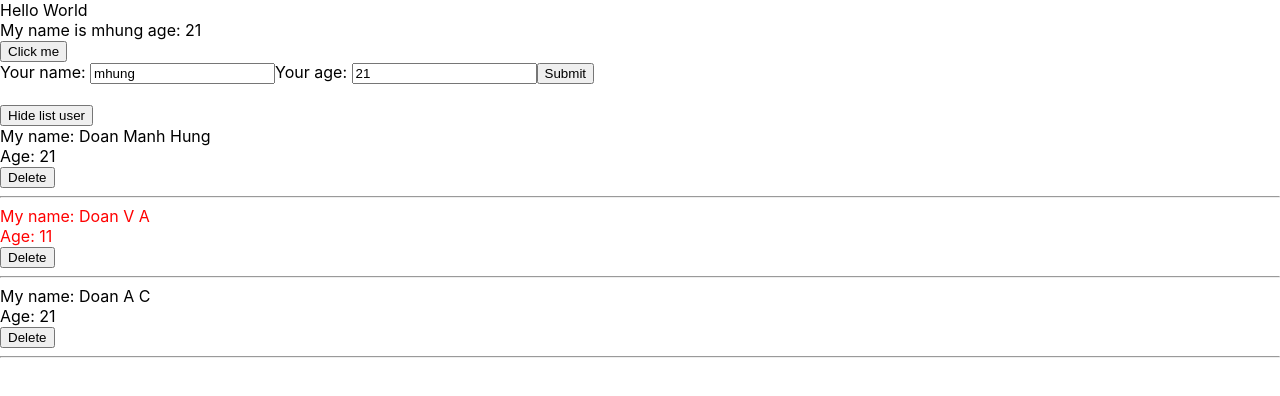
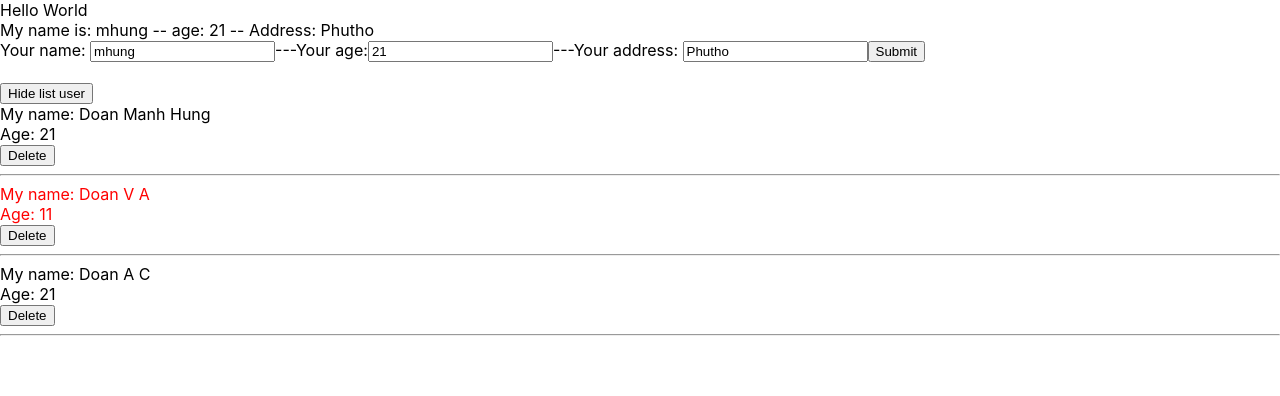
Before and after one commit to manhhungdoan/base-react-redux, a React (Create React App) app: page / in a window 1280 px wide. Shown: the top 396 px of the page. Built offline with nearby package versions, Linux system fonts and the light colour scheme.

Commit message:
#36-37 convert class to funtion (react hook)

```diff
--- a/src/components/AddUserInfor.js
+++ b/src/components/AddUserInfor.js
@@ -1,53 +1,100 @@
-import React from "react";
-class AddUserInfor extends React.Component {
-    //JSX
-    state = {
-        name: 'mhung',
-        address: 'Phu Tho',
-        age: 21
+import React, { useState } from "react";
+// class AddUserInfor extends React.Component {
+//     //JSX
+//     state = {
+//         name: 'mhung',
+//         address: 'Phu Tho',
+//         age: 21
+//     }
+//     handClick() {
+//         console.log('click me', this.state.name);
+//         this.setState({
+//             name: 'Doan Manh Hung'
+//         });
+//     }
+//     handOnchange = (event) => {
+//         this.setState(
+//             {
+//                 name: event.target.value
+//             }
+//         )
+//     }
+//     handleChangeAge = (event) => {
+//         this.setState(
+//             {
+//                 age: event.target.value
+//             }
+//         )
+//     }
+//     handleOnSubmit = (event) => {
+//         event.preventDefault();
+//         this.props.handleAddNewUser({
+//             id: Math.floor((Math.random() * 100) + 1) + 'random',
+//             name: this.state.name,
+//             age: this.state.age
+//         })
+//     }
+//     render() {
+//         return (
+//             <div>
+//                 <div>My name is {this.state.name} age: {this.state.age}</div>
+//                 <button onClick={(event) => { this.handClick(event) }}>Click me</button>
+//                 <form onSubmit={(event) => this.handleOnSubmit(event)}>
+//                     <label>Your name: </label>
+//                     <input value={this.state.name} type='text' onChange={(event) => this.handOnchange(event)}></input>
+//                     <label>Your age: </label>
+//                     <input value={this.state.age} type='text' onChange={(event) => this.handleChangeAge(event)}></input>
+//                     <button>Submit</button>
+//                 </form>
+//             </div>
+//         )
+//     }
+// }
+
+
+//React Hook
+const AddUserInfor = (props) => {
+    const [name, setName] = useState('mhung')
+    const [address, setAddress] = useState('Phutho')
+    const [age, setAge] = useState('21')
+
+    const handleOnChangeName = (event) => {
+        setName(event.target.value);
     }
-    handClick() {
-        console.log('click me', this.state.name);
-        this.setState({
-            name: 'Doan Manh Hung'
-        });
+
+    const handleOnChangeAge = (event) => {
+        setAge(event.target.value);
     }
-    handOnchange = (event) => {
-        this.setState(
+
+    const handleOnChangeAddress = (event) => {
+        setAddress(event.target.value);
+    }
+
+    const handleSubmit = (event) => {
+        event.preventDefault();
+        props.handleAddNewUser(
             {
-                name: event.target.value
+                id: Math.floor((Math.random() * 100) + 1) + 'random',
+                name: name,
+                age: age
             }
         )
     }
-    handleChangeAge = (event) => {
-        this.setState(
-            {
-                age: event.target.value
-            }
-        )
-    }
-    handleOnSubmit = (event) => {
-        event.preventDefault();
-        this.props.handleAddNewUser({
-            id: Math.floor((Math.random() * 100) + 1) + 'random',
-            name: this.state.name,
-            age: this.state.age
-        })
-    }
-    render() {
-        return (
-            <div>
-                <div>My name is {this.state.name} age: {this.state.age}</div>
-                <button onClick={(event) => { this.handClick(event) }}>Click me</button>
-                <form onSubmit={(event) => this.handleOnSubmit(event)}>
-                    <label>Your name: </label>
-                    <input value={this.state.name} type='text' onChange={(event) => this.handOnchange(event)}></input>
-                    <label>Your age: </label>
-                    <input value={this.state.age} type='text' onChange={(event) => this.handleChangeAge(event)}></input>
-                    <button>Submit</button>
-                </form>
-            </div>
-        )
-    }
+    return (
+        <>
+            <div>My name is: {name} -- age: {age} -- Address: {address}</div>
+            <form onSubmit={(event) => handleSubmit(event)}>
+                <label>Your name: </label>
+                <input value={name} type="text" onChange={(event) => handleOnChangeName(event)} ></input>
+                ---
+                <label>Your age:</label>
+                <input value={age} type='text' onChange={(event) => handleOnChangeAge(event)}></input>
+                ---
+                <label>Your address: </label>
+                <input value={address} type='text' onChange={(event) => handleOnChangeAddress(event)}></input>
+                <button>Submit</button>
+            </form>
+        </>
+    )
 }
 export default AddUserInfor;
--- a/src/components/MyComponent.js
+++ b/src/components/MyComponent.js
@@ -1,41 +1,71 @@
-import React from "react";
+import React, { useState } from "react";
 import _ from 'lodash';
 import DisplayInfor from "./DisplayInfor";
 import AddUserInfor from "./AddUserInfor";
-class MyComponent extends React.Component {
-    state = {
-        listUsers: [
+// class MyComponent extends React.Component {
+//     state = {
+//         listUsers: [
+//             { id: 1, name: 'Doan Manh Hung', age: 21 },
+//             { id: 2, name: 'Doan V A', age: 11 },
+//             { id: 3, name: 'Doan A C', age: 21 }
+//         ]
+//     }
+//     handleAddNewUser = (userObj) => {
+//         console.log(userObj);
+//         this.setState({
+//             listUsers: [userObj, ...this.state.listUsers]
+//         })
+//     }
+//     handleDeleteUser = (id) => {
+//         let listUsersClone = this.state.listUsers;
+//         listUsersClone = listUsersClone.filter(item => item.id !== id);
+//         this.setState({
+//             listUsers: listUsersClone
+//         })
+//     }
+//     render() {
+//         return (
+//             <>
+//                 Hello World
+//                 <AddUserInfor
+//                     handleAddNewUser={this.handleAddNewUser}
+//                 />
+//                 <DisplayInfor
+//                     listUsers={this.state.listUsers}
+//                     handleDeleteUser={this.handleDeleteUser}
+//                 />
+//             </ >
+//         )
+//     }
+// }
+
+const MyComponent = (props) => {
+    const [listUsers, setListUsers] = useState([
         { id: 1, name: 'Doan Manh Hung', age: 21 },
         { id: 2, name: 'Doan V A', age: 11 },
         { id: 3, name: 'Doan A C', age: 21 }
-        ]
+    ])
+    const handleAddNewUser = (userObject) => {
+        setListUsers([userObject, ...listUsers])
     }
-    handleAddNewUser = (userObj) => {
-        console.log(userObj);
-        this.setState({
-            listUsers: [userObj, ...this.state.listUsers]
-        })
+
+    const handleDeleteUser = (id) => {
+        let listUsersClone = listUsers;
+        listUsersClone = listUsersClone.filter(item => item.id !== id)
+        setListUsers(listUsersClone);
     }
-    handleDeleteUser = (id) => {
-        let listUsersClone = this.state.listUsers;
-        listUsersClone = listUsersClone.filter(item => item.id !== id);
-        this.setState({
-            listUsers: listUsersClone
-        })
-    }
-    render() {
     return (
         <>
             Hello World
             <AddUserInfor
-                    handleAddNewUser={this.handleAddNewUser}
+                handleAddNewUser={handleAddNewUser}
             />
             <DisplayInfor
-                    listUsers={this.state.listUsers}
-                    handleDeleteUser={this.handleDeleteUser}
+                listUsers={listUsers}
+                handleDeleteUser={handleDeleteUser}
             />
         </ >
     )
 }
-}
+
 export default MyComponent;
```
Lines whose indentation alone changed are shown as unchanged.
